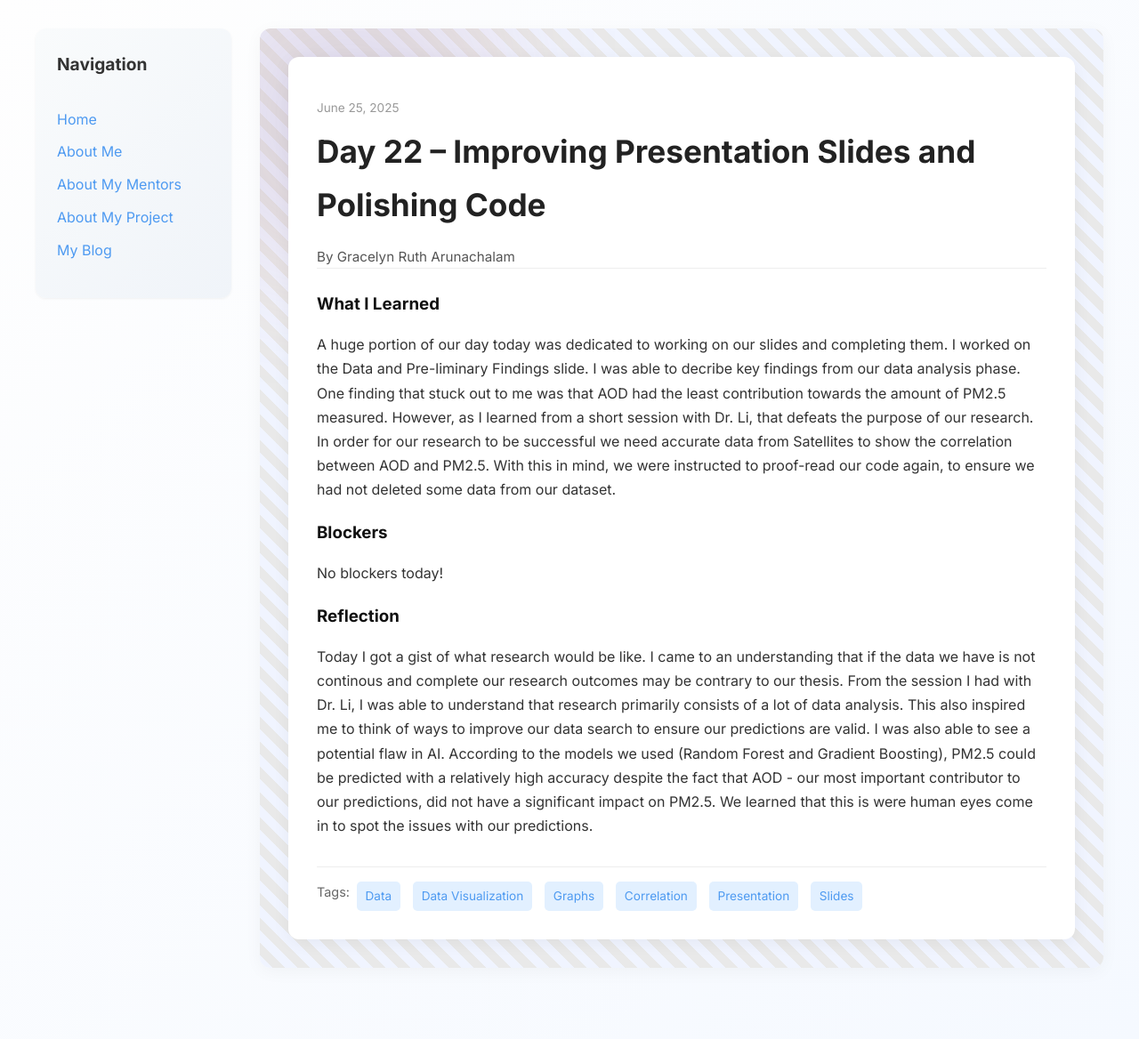
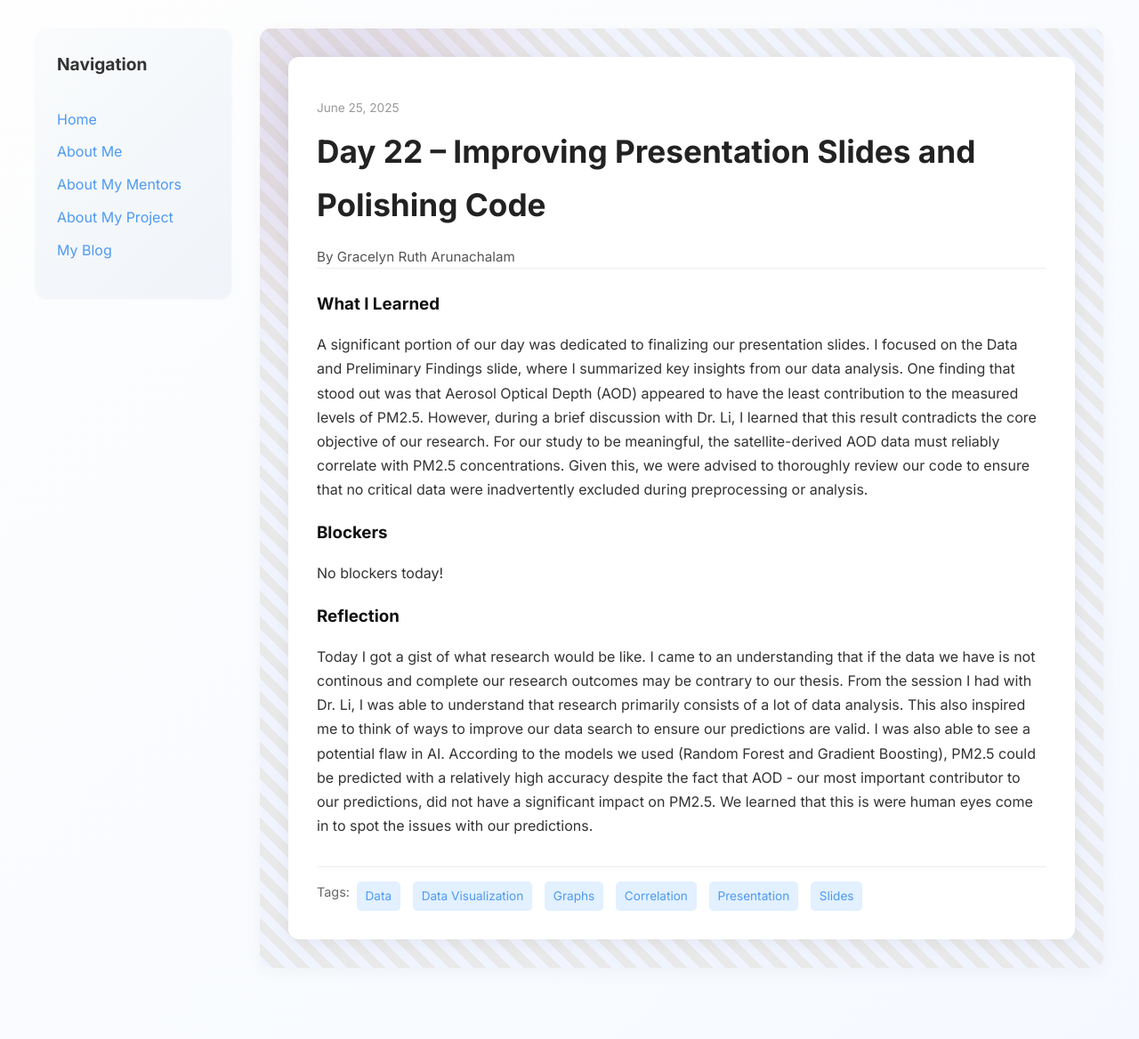
Before and after one commit to GracelynRuth/GracelynRuth.github.io, a Jekyll site: the page built from _posts/2025-06-25-day-22.md, in a window 1280 px wide. Shown: the whole page at 89% size. Built offline with Jekyll 4.4.1, drawn with Linux system fonts in a browser that asks for light colours.

Commit message:
Update 2025-06-25-day-22.md

```diff
--- a/_posts/2025-06-25-day-22.md
+++ b/_posts/2025-06-25-day-22.md
@@ -7,7 +7,7 @@ permalink: /day22.html
 tags: ["Data", "Data Visualization", "Graphs", "Correlation", "Presentation", "Slides"]
 
 what_i_learned: |
-  A huge portion of our day today was dedicated to working on our slides and completing them. I worked on the Data and Pre-liminary Findings slide. I was able to decribe key findings from our data analysis phase. One finding that stuck out to me was that AOD had the least contribution towards the amount of PM2.5 measured. However, as I learned from a short session with Dr. Li, that defeats the purpose of our research. In order for our research to be successful we need accurate data from Satellites to show the correlation between AOD and PM2.5. With this in mind, we were instructed to proof-read our code again, to ensure we had not deleted some data from our dataset.
+  A significant portion of our day was dedicated to finalizing our presentation slides. I focused on the Data and Preliminary Findings slide, where I summarized key insights from our data analysis. One finding that stood out was that Aerosol Optical Depth (AOD) appeared to have the least contribution to the measured levels of PM2.5. However, during a brief discussion with Dr. Li, I learned that this result contradicts the core objective of our research. For our study to be meaningful, the satellite-derived AOD data must reliably correlate with PM2.5 concentrations. Given this, we were advised to thoroughly review our code to ensure that no critical data were inadvertently excluded during preprocessing or analysis.
 
 blockers: |
   No blockers today!
```
